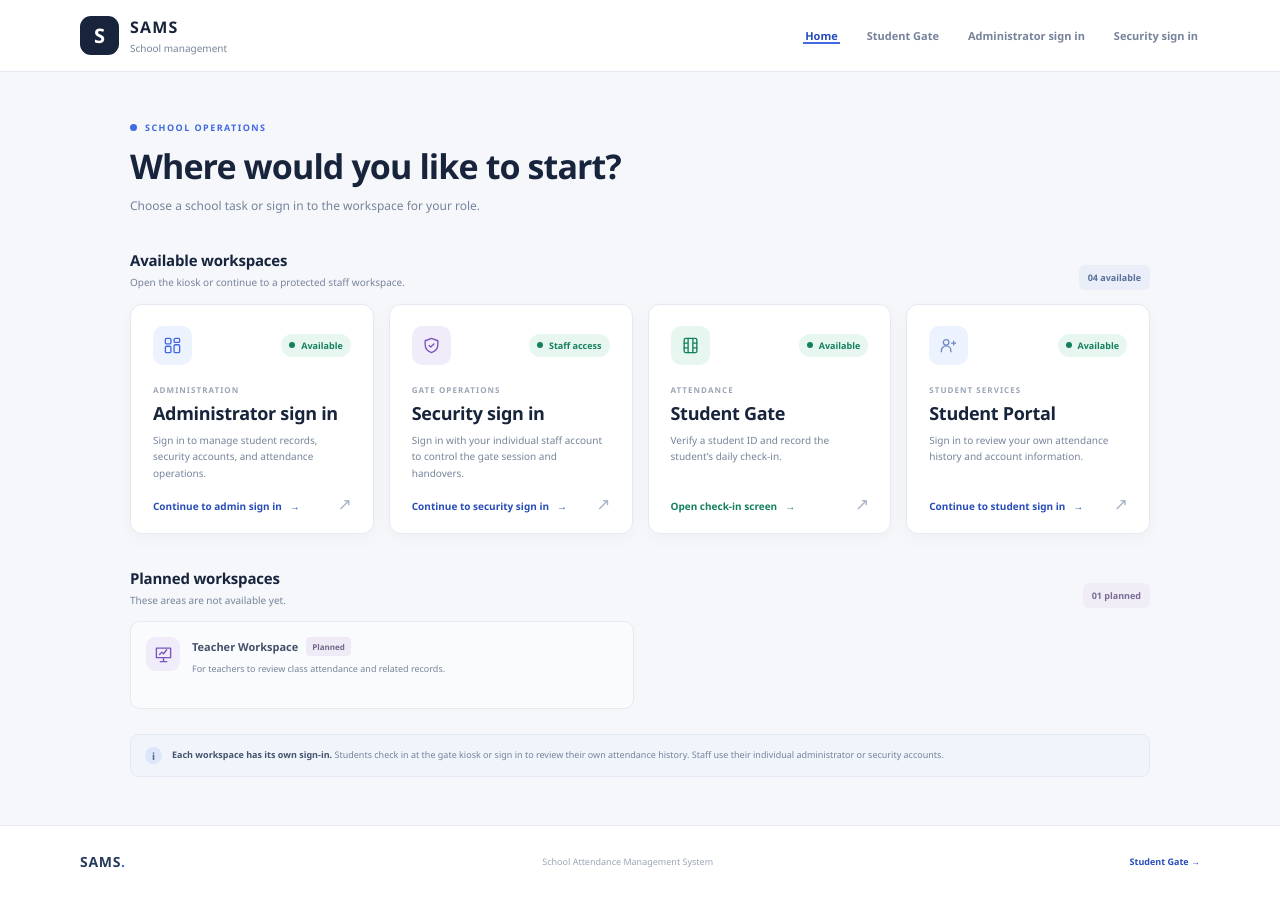
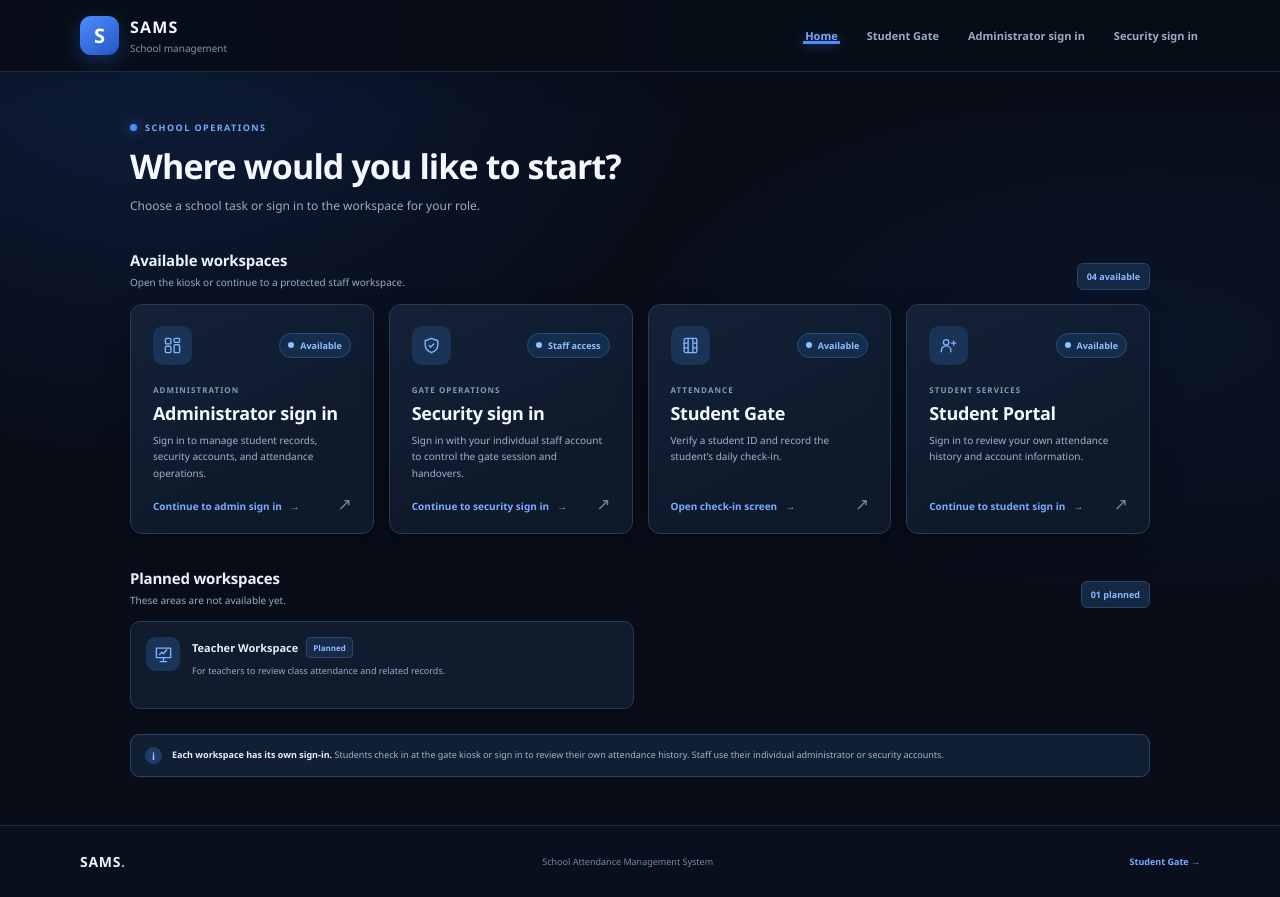
Before and after one commit to Ainechris/SAMS-ORIGNAL, a Flask app: page / in a window 1280 px wide. Run offline with Flask 3, Linux system fonts and the light colour scheme.

Commit message:
Redesign SAMS homepage with dark navy and electric blue theme

```diff
--- a/app/static/css/home.css
+++ b/app/static/css/home.css
@@ -145,3 +145,106 @@
 @media (prefers-reduced-motion: reduce) {
     .home-page *, .home-page *::before, .home-page *::after { scroll-behavior: auto !important; transition-duration: .01ms !important; animation-duration: .01ms !important; animation-iteration-count: 1 !important; }
 }
+
+
+/* SAMS dark navy + electric blue homepage refresh */
+.home-page {
+    --home-page: #080d18;
+    --home-surface: #101a2b;
+    --home-text: #f3f7ff;
+    --home-muted: #a5b3c9;
+    --home-subtle: #71829d;
+    --home-border: #233653;
+    --home-blue: #4d8dff;
+    --home-blue-dark: #75aaff;
+    --home-blue-soft: #172e50;
+    --home-green: #55a9ff;
+    --home-green-soft: #172e50;
+    --home-violet: #83aaff;
+    --home-violet-soft: #1b2d4a;
+    background:
+        radial-gradient(ellipse at 12% 5%, rgb(34 102 214 / 18%), transparent 34%),
+        radial-gradient(ellipse at 90% 38%, rgb(20 75 160 / 12%), transparent 32%),
+        var(--home-page);
+}
+.home-header {
+    border-bottom-color: #1c2b43;
+    background: rgb(8 13 24 / 94%);
+    box-shadow: 0 8px 30px rgb(0 0 0 / 18%);
+}
+.home-logo {
+    background: linear-gradient(145deg, #4d8dff, #2456c5);
+    box-shadow: 0 6px 18px rgb(48 112 235 / 30%);
+}
+.brand-copy small { color: #8294b1; }
+.home-nav a { color: #9aabc5; }
+.home-nav a:hover, .home-nav a.nav-active { color: #78adff; }
+.home-nav a.nav-active::after { height: 3px; background: #4d8dff; box-shadow: 0 0 12px rgb(77 141 255 / 65%); }
+.eyebrow { color: #75aaff; }
+.eyebrow-mark { box-shadow: 0 0 12px rgb(77 141 255 / 80%); }
+.page-intro h1 { color: #f4f7ff; }
+.intro-copy, .section-heading p { color: #9aabc5; }
+.section-heading h2 { color: #e9f1ff; }
+.section-count, .planned-count {
+    border: 1px solid #29456c;
+    background: #142743;
+    color: #8dbaff;
+}
+.workspace-card {
+    border-color: #263b5b;
+    background: linear-gradient(155deg, #142137 0%, #0e192a 72%);
+    box-shadow: 0 12px 30px rgb(0 0 0 / 20%);
+}
+.workspace-card:hover {
+    transform: translateY(-4px);
+    border-color: #4d8dff;
+    box-shadow: 0 16px 38px rgb(0 0 0 / 32%), 0 0 0 1px rgb(77 141 255 / 12%);
+}
+.admin-icon, .gate-icon, .security-icon, .student-planned-icon, .teacher-planned-icon {
+    background: #1a3458;
+    color: #80b4ff;
+}
+.availability {
+    border: 1px solid #294c78;
+    background: #142d4d;
+    color: #8fc0ff;
+}
+.workspace-category { color: #7f9bc1; }
+.workspace-card h3 { color: #f1f6ff; }
+.workspace-description { color: #a4b3c9; }
+.workspace-action, .gate-card .workspace-action { color: #78adff; }
+.card-corner { color: #6e85a7; }
+.workspace-card:hover .card-corner { color: #8dbaff; }
+.planned-card {
+    border-color: #263b5b;
+    background: #101b2d;
+}
+.planned-title-row h3 { color: #e3edff; }
+.planned-copy p { color: #9aabc5; }
+.planned-badge {
+    border: 1px solid #29456c;
+    background: #172b49;
+    color: #91baff;
+}
+.help-note {
+    border-color: #29456c;
+    background: #111f34;
+}
+.help-icon {
+    background: #1d3d68;
+    color: #a6cbff;
+}
+.help-note p { color: #a5b3c9; }
+.help-note strong { color: #e5efff; }
+.home-footer {
+    border-top-color: #1c2b43;
+    background: #090f1c;
+}
+.footer-brand { color: #edf4ff !important; }
+.footer-brand span, .home-footer > a:last-child { color: #78adff; }
+.home-footer p { color: #788ba8; }
+.home-page a:focus-visible { outline-color: #75aaff; }
+.skip-link { background: #2456c5; }
+@media (max-width: 520px) {
+    .home-nav { border-top-color: #1c2b43; }
+}
```
